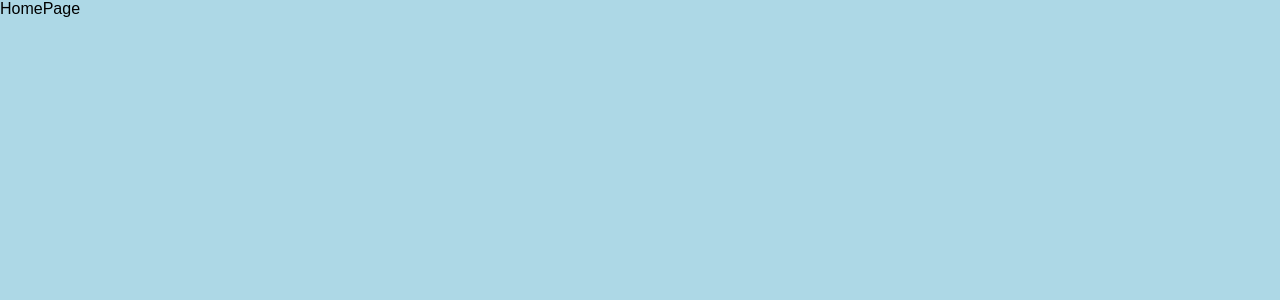
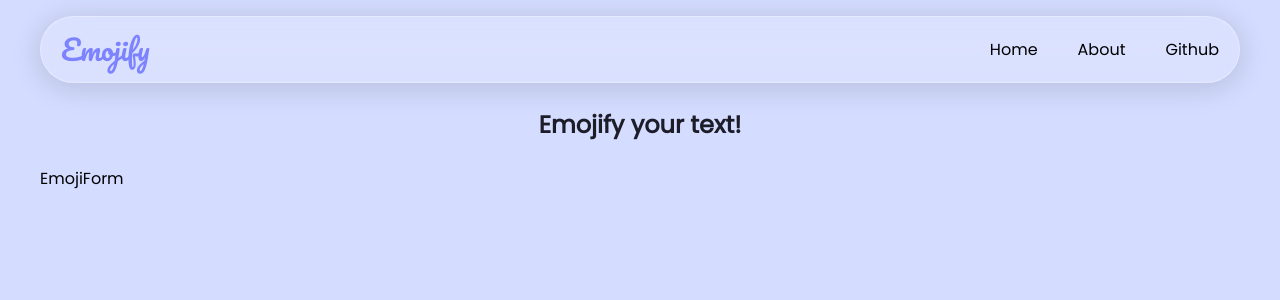
Before and after one commit to mspassov/emojify, a Next.js app: page / in a window 1280 px wide. Shown: the top 300 px of the page. Built offline with nearby package versions, Linux system fonts and the light colour scheme.

Commit message:
Added navbar

```diff
--- a/app/layout.jsx
+++ b/app/layout.jsx
@@ -1,5 +1,8 @@
 import React from "react";
+import Navbar from "@/components/Navbar";
 import "@/assets/globals.css";
+import "@/assets/nav.css";
+import { Poppins, Pacifico } from "next/font/google";
 
 export const metadata = {
   title: "Emojify",
@@ -7,10 +10,25 @@ export const metadata = {
   description: "Convert any text to emojis - powered by AI",
 };
 
+const poppins = Poppins({
+  subsets: ["latin"],
+  weight: "400",
+  display: "swap",
+});
+
+const pacifico = Pacifico({
+  subsets: ["latin"],
+  weight: "400",
+  display: "swap",
+});
+
 const MainLayout = ({ children }) => {
   return (
-    <html>
-      <body>{children}</body>
+    <html className={`${poppins.variable} ${pacifico.variable}`}>
+      <body className="container">
+        <Navbar />
+        {children}
+      </body>
     </html>
   );
 };
--- a/app/page.jsx
+++ b/app/page.jsx
@@ -1,8 +1,14 @@
-import React from 'react'
+import React from 'react';
+import EmojiForm from '@/components/EmojiForm';
+import Link from 'next/link';
 
 const HomePage = () => {
+
   return (
-    <div>HomePage</div>
+    <section className='main'>
+        <h1>Emojify your text!</h1>
+        <EmojiForm />
+    </section>
   )
 }
 
--- a/assets/globals.css
+++ b/assets/globals.css
@@ -7,6 +7,21 @@
 }
 
 html{
-    background-color: lightblue;
-    font-family: sans-serif;
+    /* background-color: rgb(195, 228, 239); */
+    background-color: #D4DCFF;
 }
+
+.container{
+    max-width: 1200px;
+    margin: 0 auto;
+}
+
+body{
+    font-family: 'Poppins', sans-serif;
+}
+
+.main h1{
+    margin: 24px;
+    text-align: center;
+    color: rgb(29, 29, 41)
+}
--- /dev/null
+++ b/assets/nav.css
@@ -0,0 +1,39 @@
+.nav{
+    margin: 16px 0;
+}
+.navbar-ul{
+    border-radius: 36px;
+    background: rgba(255, 255, 255, 0.15);
+    backdrop-filter: blur(20px);
+    border: 1px solid rgba(255, 255, 255, 0.3);
+    box-shadow: 0 4px 30px rgba(0, 0, 0, 0.15);
+    padding: 20px;
+
+}
+
+.nav .navbar-ul{
+    display: flex;
+    justify-content: space-between;
+    align-items: center;
+    /* max-width: 800px; */
+    margin: 0 auto;
+    padding: 2px 0;
+}
+
+.navbar-ul .logo{
+    font-family: 'Pacifico', sans-serif;
+    font-size: 28px;
+    font-weight: 400;
+    color: #7D83FF;
+    margin: 4px 12px;
+    padding: 2px 8px;
+}
+
+.navbar-ul .nav-link-ul{
+    display: flex;
+}
+
+.navbar-ul .nav-link{
+    margin: 4px 12px;
+    padding: 2px 8px;
+}
--- /dev/null
+++ b/components/EmojiForm.jsx
@@ -0,0 +1,9 @@
+import React from 'react'
+
+const EmojiForm = () => {
+  return (
+    <div>EmojiForm</div>
+  )
+}
+
+export default EmojiForm
--- /dev/null
+++ b/components/Navbar.jsx
@@ -0,0 +1,19 @@
+import React from "react";
+import Link from "next/link";
+
+const Navbar = () => {
+  return (
+    <nav className="nav">
+      <div className="navbar-ul">
+        <div className="logo">Emojify</div>
+        <div className="nav-link-ul">
+          <div className="nav-link">Home</div>
+          <div className="nav-link">About</div>
+          <div className="nav-link">Github</div>
+        </div>
+      </div>
+    </nav>
+  );
+};
+
+export default Navbar;
```
Also changed, not shown: app/about/page.jsx (added, +7 -0 lines), 1 other file (tests, documents, lock files or other folders).
